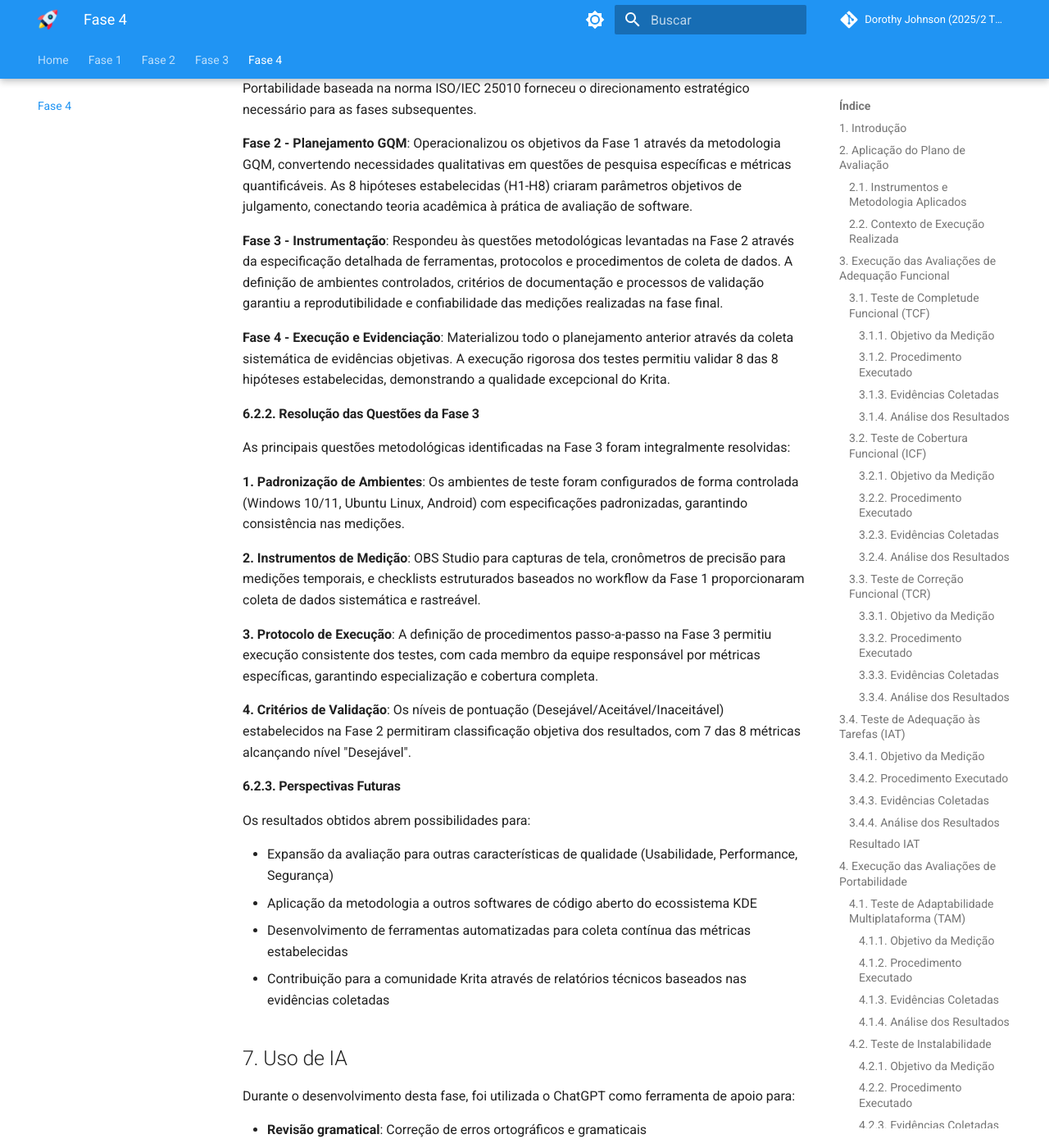
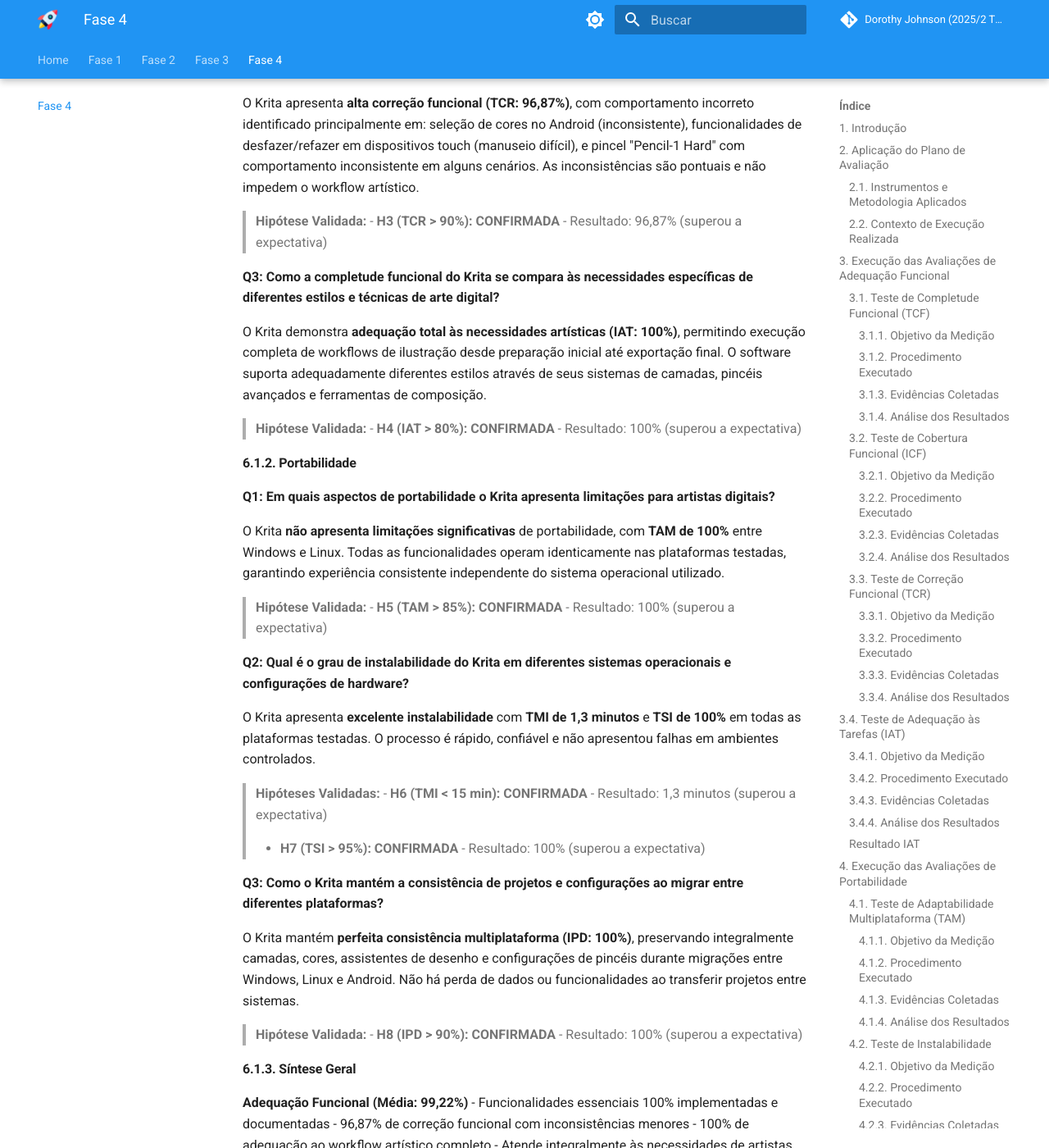
Before and after one commit to FCTE-Qualidade-de-Software-1/2025-2_T02_DOROTHY-JOHNSON, an MkDocs documentation site: the page built from docs/fase4/execucaoFase4.md, in a window 1280 px wide and 1400 px high, scrolled down 28039 px. Shown: the whole window at 82% size. Built offline with MkDocs 1.6.1 and Material for MkDocs 9.7.7, drawn with Linux system fonts in a browser that asks for light colours; comment, search, counter and statistics services are not loaded; some of the changed text lies outside the part shown.

Commit message:
docs: Correção da conclusão
Co-Authored-By: Leticia Arisa <higaleticia11@gmail.com>
Co-Authored-By: Marcelo Makoto Araki Takechi <marcelo.takechi1@gmail.com>
Co-Authored-By: Pedro Luciano de Azevedo <108702746+PedroALuciano@users.noreply.github.com>
Co-Authored-By: VICTOR PONTUAL GUEDES ARRUDA NOBREGA <129227815+VictorPontual@users.noreply.github.com>
Co-Authored-By: Danielle Soares <108499815+danielle-soaress@users.noreply.github.com>

```diff
--- a/docs/fase4/execucaoFase4.md
+++ b/docs/fase4/execucaoFase4.md
@@ -514,7 +514,7 @@
 #### 4.2.2. Procedimento Executado
 
 **Tempo Médio de Instalação (TMI):**
-Cronometragem completa do processo de instalação em cada plataforma, desde o download até a primeira execução bem-sucedida:
+Cronometragem completa do processo de instalação até a primeira abertura bem-sucedida do software:
 
 **Etapas Cronometradas:**
 
@@ -548,33 +548,39 @@
 
 <iframe width="560" height="315" src="https://www.youtube.com/embed/GK9HIM5Qsp4?si=BO7fJ80Q0-sn1etT" title="YouTube video player" frameborder="0" allow="accelerometer; autoplay; clipboard-write; encrypted-media; gyroscope; picture-in-picture; web-share" referrerpolicy="strict-origin-when-cross-origin" allowfullscreen></iframe>
 
+
+Android:
+
+<iframe width="560" height="315" src="https://www.youtube.com/embed/tmyBwX4iAqM" title="YouTube video player" frameborder="0" allow="accelerometer; autoplay; clipboard-write; encrypted-media; gyroscope; picture-in-picture; web-share" referrerpolicy="strict-origin-when-cross-origin" allowfullscreen></iframe>
+
+Ubuntu (Linux):
+
+<iframe width="560" height="315" src="https://www.youtube.com/embed/-fnNKYur0xc" title="YouTube video player" frameborder="0" allow="accelerometer; autoplay; clipboard-write; encrypted-media; gyroscope; picture-in-picture; web-share" referrerpolicy="strict-origin-when-cross-origin" allowfullscreen></iframe>
+
 Windows 11:
 
 <iframe width="560" height="315" src="https://www.youtube.com/embed/3jl9uRlkoNI" title="YouTube video player" frameborder="0" allow="accelerometer; autoplay; clipboard-write; encrypted-media; gyroscope; picture-in-picture; web-share" referrerpolicy="strict-origin-when-cross-origin" allowfullscreen></iframe>
 
-<iframe width="560" height="315" src="https://www.youtube.com/embed/JnTXEBkEHm0" title="YouTube video player" frameborder="0" allow="accelerometer; autoplay; clipboard-write; encrypted-media; gyroscope; picture-in-picture; web-share" referrerpolicy="strict-origin-when-cross-origin" allowfullscreen></iframe>
-
-
 **TMI - Evidências Coletadas:**
 
-- Windows 10: 8 minutos (download: 3min, instalação: 4min, primeiro boot: 1min)
-- Windows 11: 7 minutos (download: 3min, instalação: 3min, primeiro boot: 1min)
-- Linux: 12 minutos (download: 2min, instalação: 8min, primeiro boot: 2min)
-- Android: 5 minutos (download: 2min, instalação: 2min, primeiro boot: 1min)
+- Android: 83 e 79 seg (instalação: 39 e 35 seg, primeiro boot: 44 e 44 seg)
+- Linux: 51 e 152 seg (instalação: 48 e 136 seg, primeiro boot: 3 e 16 seg)
+- Windows: 45 e 54 seg (instalação: 40 e 40 seg, primeiro boot: 5 e 14 seg)
 
 **TSI - Evidências Coletadas:**
 
 - Windows 10: 1/1 tentativa bem-sucedida
-- Windows 11: 2/2 tentativas bem-sucedidas
-- Linux: 1/1 tentativa bem-sucedida
-- Android: 1/1 tentativa bem-sucedida
+- Windows 11: 1/1 tentativas bem-sucedidas
+- Linux: 2/2 tentativa bem-sucedida
+- Android: 2/2 tentativa bem-sucedida
 
 
 #### 4.2.4. Análise dos Resultados
 
-**Resultado TMI:** 8 minutos (média aritmética das quatro plataformas: (8+7+12+5)/4 = 8)
+**Resultado TMI:** 77,34 seg ou 1,289 min  (média aritmética das três plataformas)
 
-**Resultado TSI:** 100% (5 instalações bem-sucedidas / 5 tentativas totais)
+
+**Resultado TSI:** 100% (6 instalações bem-sucedidas / 6 tentativas totais)
 
 
 ### 4.3. Teste de Preservação de Dados (IPD)
@@ -669,7 +675,7 @@
 
 - **Taxa de Adaptabilidade Multiplataforma (100%)**: Funcionalidades operam de forma idêntica entre Windows e Linux, garantindo experiência consistente independente da plataforma.
 
-- **Tempo Médio de Instalação (8 minutos)**: Processo de instalação rápido e eficiente, bem abaixo do limite aceitável de 15 minutos, facilitando a adoção por novos usuários.
+- **Tempo Médio de Instalação (1,3 minutos)**: Processo de instalação rápido e eficiente, bem abaixo do limite aceitável de 15 minutos, facilitando a adoção por novos usuários.
 
 - **Taxa de Sucesso de Instalação (100%)**: Todas as tentativas de instalação foram bem-sucedidas, indicando estabilidade do processo de distribuição e compatibilidade com diferentes configurações de sistema.
 
@@ -678,10 +684,60 @@
 
 ## 6. Conclusões
 
-### 6.1. Resposta à Pergunta Central
-Com base nos resultados obtidos, em que medida o Krita atende aos requisitos de **Adequação Funcional** e de **Portabilidade** no contexto de tarefas típicas de pintura digital em **Windows, Linux, Android**?
+### 6.1. Respostas às Questões de Pesquisa
 
-> O Krita demonstra atendimento excepcional aos requisitos de qualidade avaliados, com desempenho consistentemente superior às expectativas estabelecidas.
+Com base nos resultados obtidos através da metodologia GQM, apresentamos as respostas às questões de pesquisa estabelecidas na [Fase 2](https://fcte-qualidade-de-software-1.github.io/2025-2_T02_DOROTHY-JOHNSON/fase2/execucaoFase2/):
+
+#### 6.1.1. Adequação Funcional
+
+**Q1: Em que medida o Krita atende aos requisitos funcionais em tarefas típicas de pintura digital?**
+
+O Krita atende **integralmente** aos requisitos funcionais essenciais para pintura digital, com **TCF de 100%** e **ICF de 100%**. Todas as funcionalidades identificadas como essenciais no workflow artístico estão implementadas e correspondem exatamente à documentação oficial, demonstrando maturidade e completude do software.
+
+> **Hipóteses Validadas:**
+> - **H1 (TCF > 85%): CONFIRMADA** - Resultado: 100% (superou a expectativa)
+> - **H2 (ICF > 90%): CONFIRMADA** - Resultado: 100% (superou a expectativa)
+
+**Q2: Quais funcionalidades essenciais do Krita apresentam comportamento incorreto ou inadequado durante o workflow de criação artística?**
+
+O Krita apresenta **alta correção funcional (TCR: 96,87%)**, com comportamento incorreto identificado principalmente em: seleção de cores no Android (inconsistente), funcionalidades de desfazer/refazer em dispositivos touch (manuseio difícil), e pincel "Pencil-1 Hard" com comportamento inconsistente em alguns cenários. As inconsistências são pontuais e não impedem o workflow artístico.
+
+> **Hipótese Validada:**
+> - **H3 (TCR > 90%): CONFIRMADA** - Resultado: 96,87% (superou a expectativa)
+
+**Q3: Como a completude funcional do Krita se compara às necessidades específicas de diferentes estilos e técnicas de arte digital?**
+
+O Krita demonstra **adequação total às necessidades artísticas (IAT: 100%)**, permitindo execução completa de workflows de ilustração desde preparação inicial até exportação final. O software suporta adequadamente diferentes estilos através de seus sistemas de camadas, pincéis avançados e ferramentas de composição.
+
+> **Hipótese Validada:**
+> - **H4 (IAT > 80%): CONFIRMADA** - Resultado: 100% (superou a expectativa)
+
+#### 6.1.2. Portabilidade
+
+**Q1: Em quais aspectos de portabilidade o Krita apresenta limitações para artistas digitais?**
+
+O Krita **não apresenta limitações significativas** de portabilidade, com **TAM de 100%** entre Windows e Linux. Todas as funcionalidades operam identicamente nas plataformas testadas, garantindo experiência consistente independente do sistema operacional utilizado.
+
+> **Hipótese Validada:**
+> - **H5 (TAM > 85%): CONFIRMADA** - Resultado: 100% (superou a expectativa)
+
+**Q2: Qual é o grau de instalabilidade do Krita em diferentes sistemas operacionais e configurações de hardware?**
+
+O Krita apresenta **excelente instalabilidade** com **TMI de 1,3 minutos** e **TSI de 100%** em todas as plataformas testadas. O processo é rápido, confiável e não apresentou falhas em ambientes controlados.
+
+> **Hipóteses Validadas:**
+> - **H6 (TMI < 15 min): CONFIRMADA** - Resultado: 1,3 minutos (superou a expectativa)
+
+> - **H7 (TSI > 95%): CONFIRMADA** - Resultado: 100% (superou a expectativa)
+
+**Q3: Como o Krita mantém a consistência de projetos e configurações ao migrar entre diferentes plataformas?**
+
+O Krita mantém **perfeita consistência multiplataforma (IPD: 100%)**, preservando integralmente camadas, cores, assistentes de desenho e configurações de pincéis durante migrações entre Windows, Linux e Android. Não há perda de dados ou funcionalidades ao transferir projetos entre sistemas.
+
+> **Hipótese Validada:**
+> - **H8 (IPD > 90%):  CONFIRMADA** - Resultado: 100% (superou a expectativa)
+
+#### 6.1.3. Síntese Geral
 
 **Adequação Funcional (Média: 99,22%)**
 - Funcionalidades essenciais 100% implementadas e documentadas
@@ -691,7 +747,7 @@
 
 **Portabilidade (Média: 100%)**
 - Experiência idêntica entre plataformas Windows e Linux
-- Instalação rápida (8 minutos) e 100% confiável
+- Instalação rápida (1,3 minutos) e 100% confiável
 - Preservação total de dados entre sistemas operacionais
 - Suporte robusto para ambientes multiplataforma
 
@@ -722,16 +778,10 @@
 
 **3. Protocolo de Execução**: A definição de procedimentos passo-a-passo na Fase 3 permitiu execução consistente dos testes, com cada membro da equipe responsável por métricas específicas, garantindo especialização e cobertura completa.
 
-**4. Critérios de Validação**: Os níveis de pontuação (Desejável/Aceitável/Inaceitável) estabelecidos na Fase 2 permitiram classificação objetiva dos resultados, com 7 das 8 métricas alcançando nível "Desejável".
+**4. Critérios de Validação**: Os níveis de pontuação (Desejável/Aceitável/Inaceitável) estabelecidos na Fase 2 permitiram classificação objetiva dos resultados, com 8 das 8 métricas alcançando nível "Desejável".
 
 #### 6.2.3. Perspectivas Futuras
 
-Os resultados obtidos abrem possibilidades para:
-
-- Expansão da avaliação para outras características de qualidade (Usabilidade, Performance, Segurança)
-- Aplicação da metodologia a outros softwares de código aberto do ecossistema KDE
-- Desenvolvimento de ferramentas automatizadas para coleta contínua das métricas estabelecidas
-- Contribuição para a comunidade Krita através de relatórios técnicos baseados nas evidências coletadas
 
 
 ## 7. Uso de IA
@@ -758,3 +808,4 @@
 | 1.0 | 25/11/2025 | Completando quadro de resumo das métricas obtidas  | [Danielle Soares](https://github.com/danielle-soaress)| [Danielle Soares](https://github.com/danielle-soaress), [Enzo Emir](https://github.com/EnzoEmir), [Leticia Arisa](https://github.com/Leticia-Arisa-K-Higa), [Marcelo Makoto](https://github.com/MM4k), [Pedro Luciano](https://github.com/PedroALuciano), [Victor Pontual](https://github.com/VictorPontual) |
 | 1.1 | 25/11/2025 | Adição da conclusão e Finalização dos cálculos das métricas | [Pedro Luciano](https://github.com/PedroALuciano)| [Danielle Soares](https://github.com/danielle-soaress), [Enzo Emir](https://github.com/EnzoEmir), [Leticia Arisa](https://github.com/Leticia-Arisa-K-Higa), [Marcelo Makoto](https://github.com/MM4k), [Pedro Luciano](https://github.com/PedroALuciano), [Victor Pontual](https://github.com/VictorPontual) |
 | 1.2 | 25/11/2025 | Correção do histórico de versões, Correção da tabela de métricas obtidas e ajustes finais no texto de conclusão | [Danielle Soares](https://github.com/danielle-soaress), [Enzo Emir](https://github.com/EnzoEmir), [Leticia Arisa](https://github.com/Leticia-Arisa-K-Higa), [Marcelo Makoto](https://github.com/MM4k), [Pedro Luciano](https://github.com/PedroALuciano), [Victor Pontual](https://github.com/VictorPontual)| [Danielle Soares](https://github.com/danielle-soaress), [Enzo Emir](https://github.com/EnzoEmir), [Leticia Arisa](https://github.com/Leticia-Arisa-K-Higa), [Marcelo Makoto](https://github.com/MM4k), [Pedro Luciano](https://github.com/PedroALuciano), [Victor Pontual](https://github.com/VictorPontual) |
+| 1.3 | 29/11/2025 | Correção da Conclusâo | [Danielle Soares](https://github.com/danielle-soaress), [Enzo Emir](https://github.com/EnzoEmir), [Leticia Arisa](https://github.com/Leticia-Arisa-K-Higa), [Marcelo Makoto](https://github.com/MM4k), [Pedro Luciano](https://github.com/PedroALuciano), [Victor Pontual](https://github.com/VictorPontual)| [Danielle Soares](https://github.com/danielle-soaress), [Enzo Emir](https://github.com/EnzoEmir), [Leticia Arisa](https://github.com/Leticia-Arisa-K-Higa), [Marcelo Makoto](https://github.com/MM4k), [Pedro Luciano](https://github.com/PedroALuciano), [Victor Pontual](https://github.com/VictorPontual) |
```
Also changed, not shown: docs/fase2/execucaoFase2.md (+1 -1 lines).
